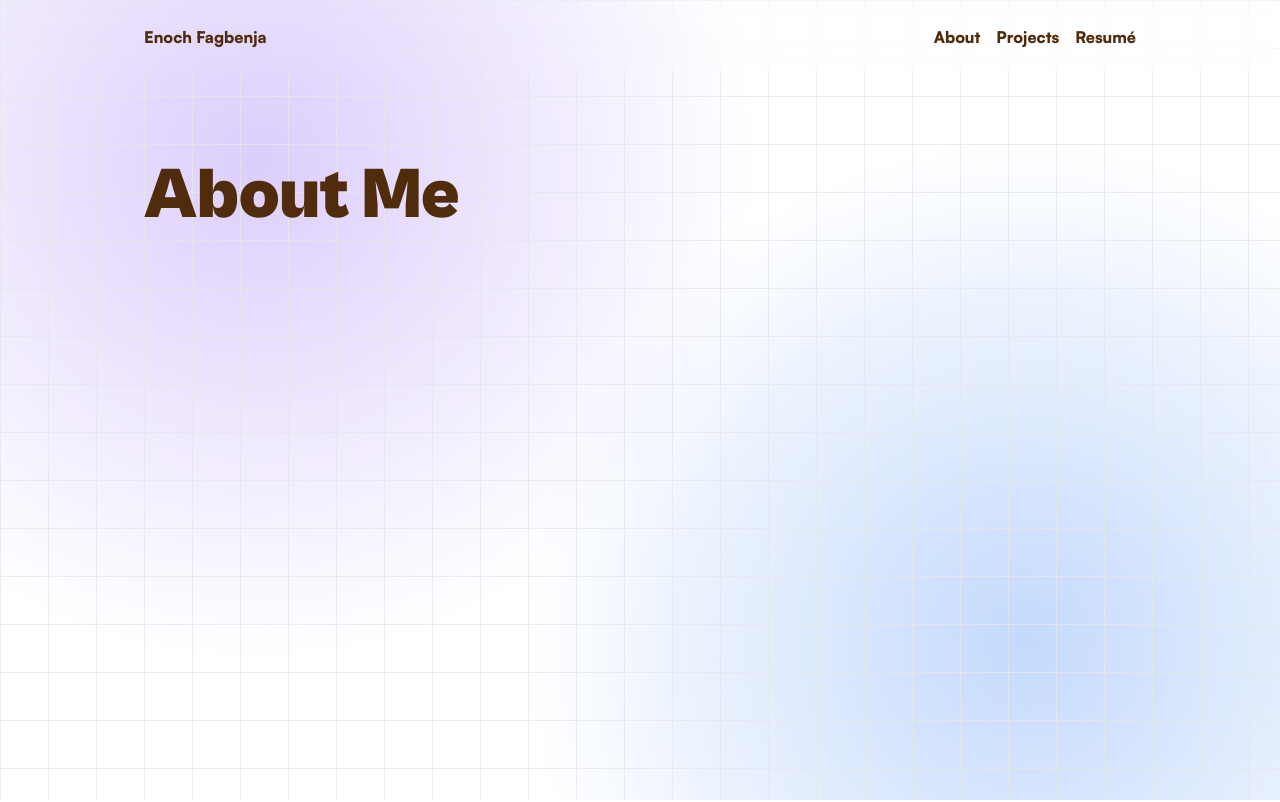
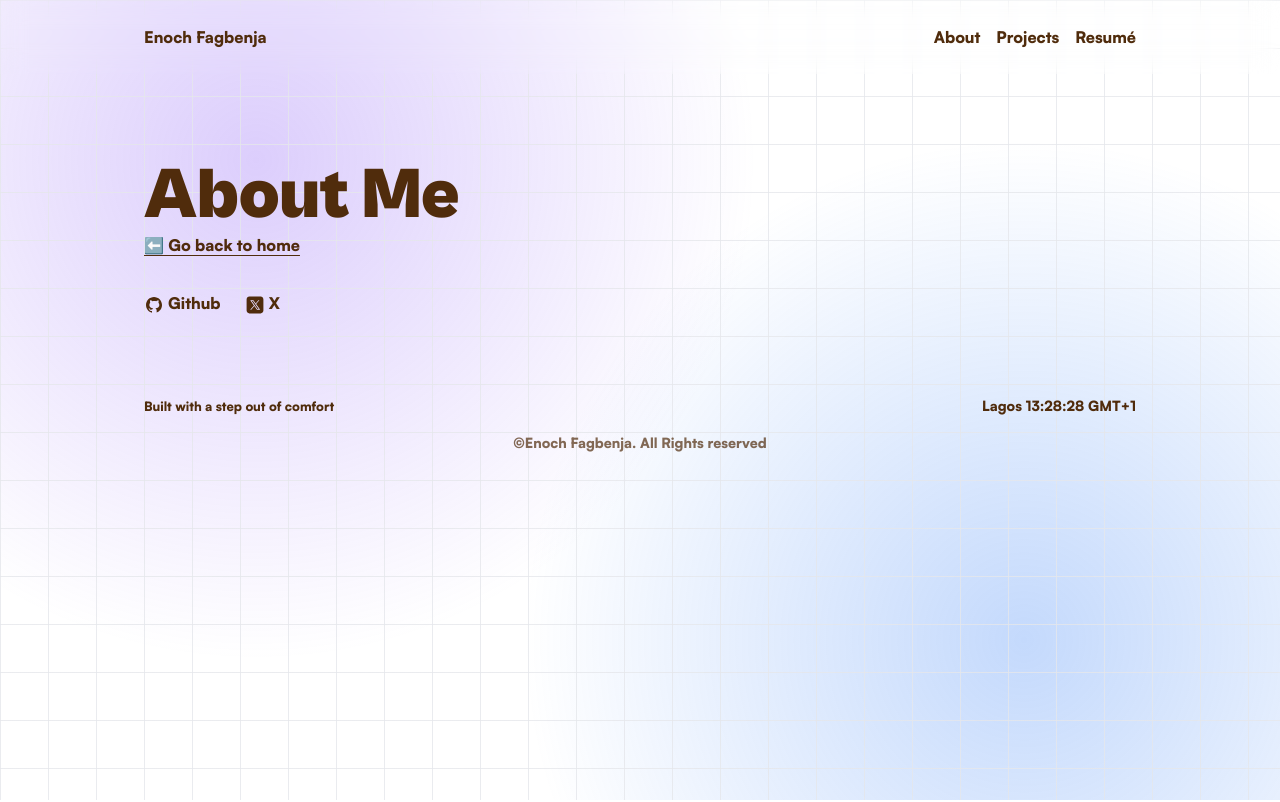
Before and after one commit to fagbenjaenoch/portfolio-v1, a React (Vite) app: page /about in a window 1280 px wide. Shown: the top 802 px of the page. Built offline with nearby package versions, Linux system fonts and the light colour scheme.

Commit message:
moved back-to-home button to bottom

```diff
--- a/src/components/pages/About.tsx
+++ b/src/components/pages/About.tsx
@@ -1,13 +1,18 @@
+import { Link } from "react-router";
 import Footer from "../Footer";
 import Layout from "../Layout";
 
 export default function About() {
 	return (
 		<Layout>
-			<section className="px-4 lg:max-w-5xl lg:mx-auto h-[100dvh] pt-[10rem]">
+			<section className="px-4 lg:max-w-5xl lg:mx-auto pt-[10rem]">
 				<h1 className="text-7xl font-bold lg:text-7xl">About Me</h1>
 			</section>
-
+			<section className="px-4 lg:max-w-5xl lg:mx-auto">
+				<Link to={"/"} className="underline underline-offset-4 block">
+					⬅️ Go back to home
+				</Link>
+			</section>
 			<Footer />
 		</Layout>
 	);
```
